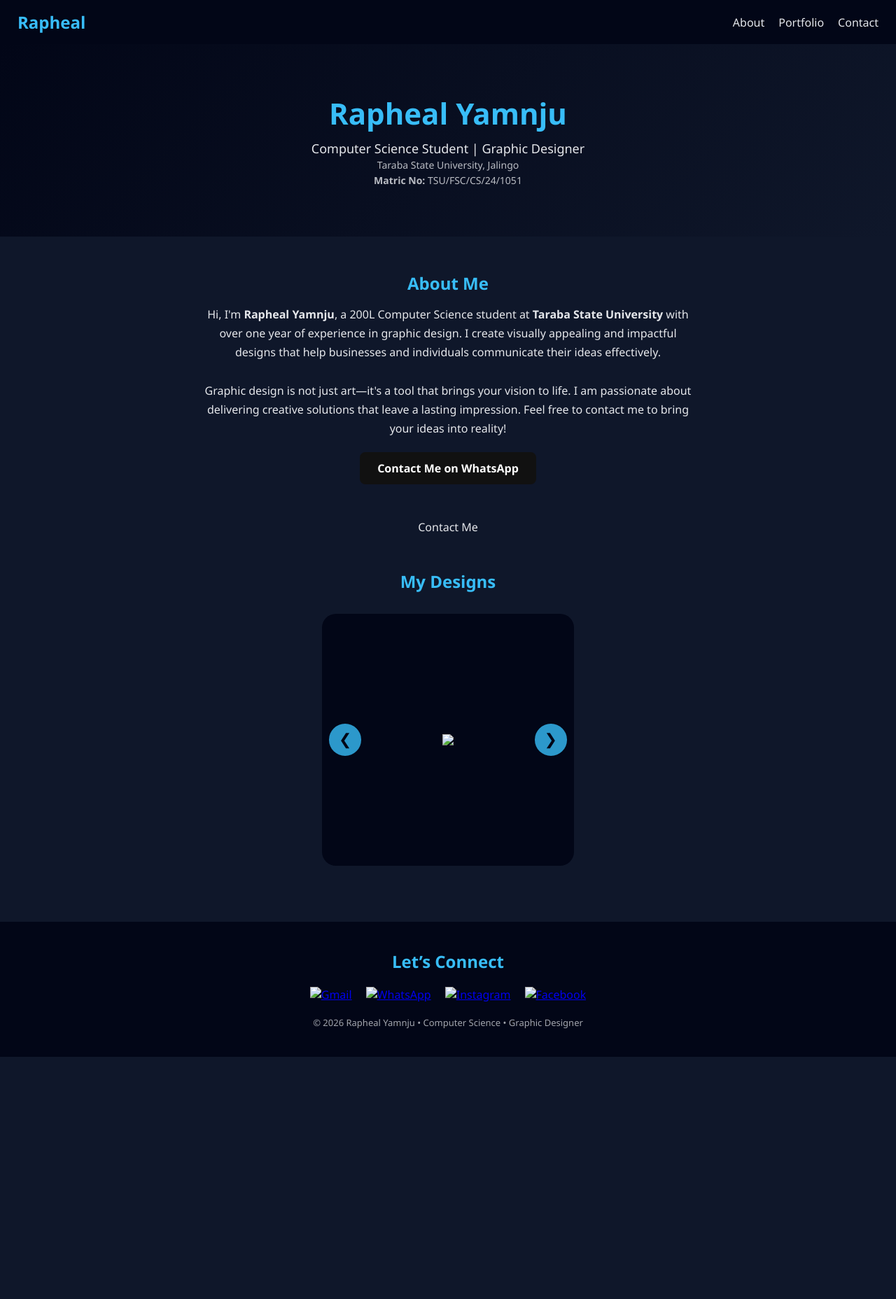
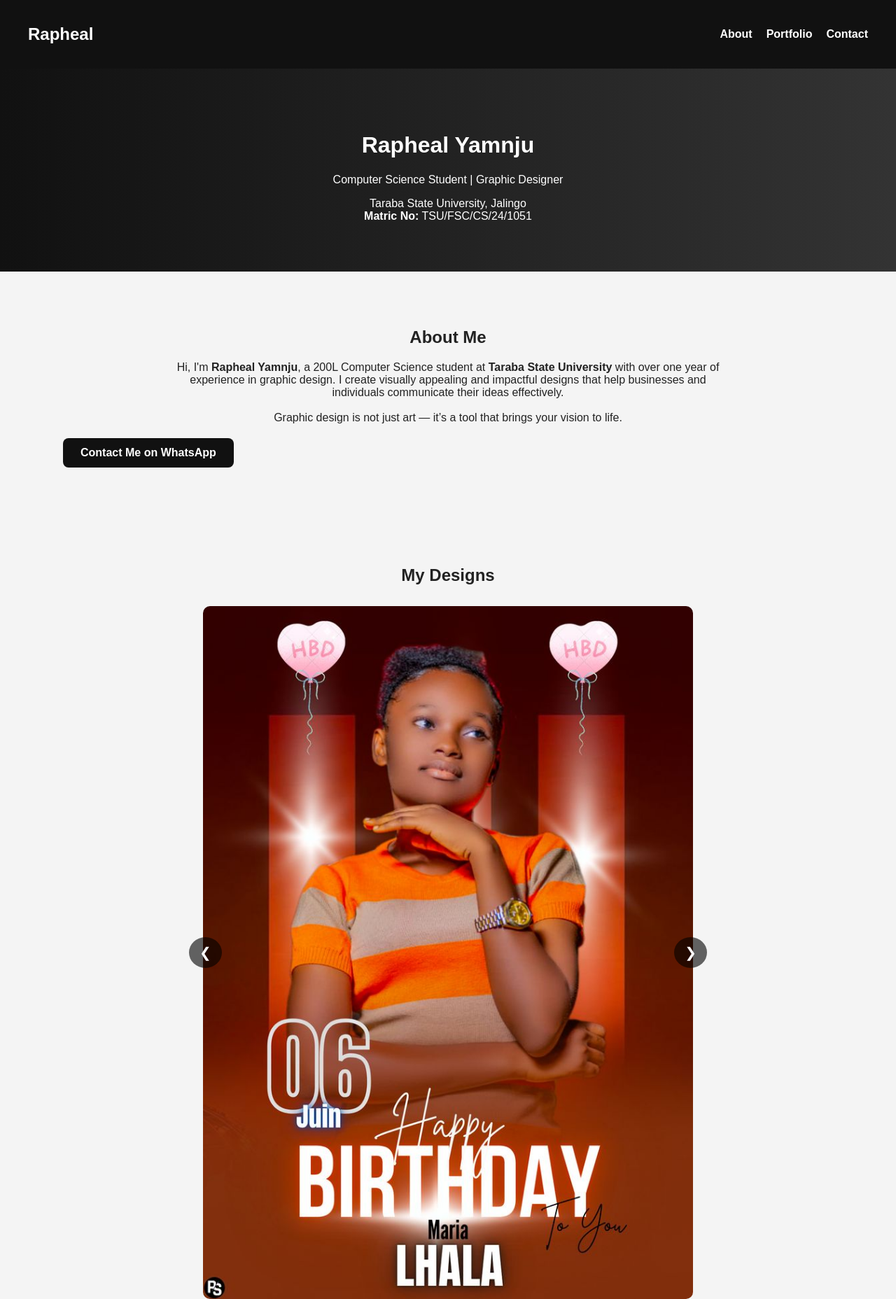
Before and after one commit to raphealphilip633-lang/Rapheal-, a plain HTML site: page index.html in a window 1280 px wide. Shown: the top 1856 px of the page at 70% size. Before the commit the page ends 1510 px from the top, so only its background shows below. Drawn offline with Linux system fonts and the light colour scheme.

Commit message:
Update index.html

```diff
--- a/index.html
+++ b/index.html
@@ -4,9 +4,57 @@
   <meta charset="UTF-8">
   <meta name="viewport" content="width=device-width, initial-scale=1.0">
   <title>Rapheal Yamnju | Computer Science & Graphic Designer</title>
-  <link rel="stylesheet" href="style.css">
+
   <style>
-    /* Button style for About section */
+    body {
+      margin: 0;
+      font-family: Arial, Helvetica, sans-serif;
+      background: #f4f4f4;
+      color: #222;
+    }
+
+    /* NAVBAR */
+    nav {
+      background: #111;
+      color: #fff;
+      padding: 15px 40px;
+      display: flex;
+      justify-content: space-between;
+      align-items: center;
+    }
+
+    nav ul {
+      list-style: none;
+      display: flex;
+      gap: 20px;
+    }
+
+    nav ul li a {
+      color: #fff;
+      text-decoration: none;
+      font-weight: bold;
+    }
+
+    /* HERO */
+    .hero {
+      background: linear-gradient(to right, #111, #333);
+      color: #fff;
+      text-align: center;
+      padding: 70px 20px;
+    }
+
+    section {
+      padding: 60px 30px;
+      max-width: 1100px;
+      margin: auto;
+    }
+
+    section h2 {
+      text-align: center;
+      margin-bottom: 20px;
+    }
+
+    /* BUTTON */
     .contact-button {
       display: inline-block;
       margin-top: 20px;
@@ -16,14 +64,73 @@
       font-weight: bold;
       text-decoration: none;
       border-radius: 8px;
-      transition: background-color 0.3s;
     }
 
     .contact-button:hover {
       background-color: #333;
     }
+
+    /* ABOUT */
+    .about p {
+      max-width: 800px;
+      margin: auto;
+      text-align: center;
+    }
+
+    /* PORTFOLIO */
+    .slider {
+      position: relative;
+      max-width: 700px;
+      margin: 30px auto;
+    }
+
+    .slide {
+      width: 100%;
+      display: none;
+      border-radius: 10px;
+    }
+
+    .slide.active {
+      display: block;
+    }
+
+    .arrow {
+      position: absolute;
+      top: 50%;
+      transform: translateY(-50%);
+      background: rgba(0,0,0,0.6);
+      color: #fff;
+      border: none;
+      padding: 10px 15px;
+      cursor: pointer;
+      border-radius: 50%;
+      font-size: 20px;
+    }
+
+    .arrow.left { left: -20px; }
+    .arrow.right { right: -20px; }
+
+    /* FOOTER */
+    footer {
+      background: #111;
+      color: #fff;
+      text-align: center;
+      padding: 40px 20px;
+    }
+
+    footer img {
+      width: 28px;
+      margin: 0 10px;
+    }
+
+    .copy {
+      margin-top: 15px;
+      font-size: 14px;
+      opacity: 0.8;
+    }
   </style>
 </head>
+
 <body>
 
   <!-- NAVBAR -->
@@ -44,7 +151,9 @@
       Taraba State University, Jalingo <br>
       <strong>Matric No:</strong> TSU/FSC/CS/24/1051
     </span>
-  </header><!-- ABOUT -->
+  </header>
+
+  <!-- ABOUT -->
   <section id="about" class="about">
     <h2>About Me</h2>
     <p>
@@ -53,80 +162,39 @@
       graphic design. I create visually appealing and impactful designs that help
       businesses and individuals communicate their ideas effectively.
       <br><br>
-    Graphic design is not just art—it's a tool that brings your vision to life.
-    I am passionate about delivering creative solutions that leave a lasting impression.
-    Feel free to contact me to bring your ideas into reality!
+      Graphic design is not just art — it’s a tool that brings your vision to life.
     </p>
-  <!-- WhatsApp Contact Button -->
+
     <a href="https://wa.me/2348088094035" class="contact-button" target="_blank">
       Contact Me on WhatsApp
     </a>
   </section>
 
-  <!
-    <a href="mailto:raphealphilip633@gmail.com" class="contact-button">Contact Me</a>
-  </section>
-
-  <!-- PORTFOLIO / SLIDER -->
-  <section id="portfolio" class="portfolio">
+  <!-- PORTFOLIO -->
+  <section id="portfolio">
     <h2>My Designs</h2>
 
     <div class="slider">
       <button class="arrow left" onclick="prevSlide()">&#10094;</button>
 
-      <img src="images/design1.jpg" class="slide active">
-      <img src="images/design2.jpg" class="slide">
-      <img src="images/design3.jpg" class="slide">
-      <img src="images/design4.jpg" class="slide">
-      <img src="images/design5.jpg" class="slide">
+      <!-- IMAGES ARE NOW OUTSIDE -->
+      <img src="design1.jpg" class="slide active">
+      <img src="design2.jpg" class="slide">
+      <img src="design3.jpg" class="slide">
+      <img src="design4.jpg" class="slide">
+      <img src="design5.jpg" class="slide">
 
       <button class="arrow right" onclick="nextSlide()">&#10095;</button>
     </div>
   </section>
 
-  <!-- CONTACT / FOOTER -->
+  <!-- FOOTER -->
   <footer id="contact">
     <h2>Let’s Connect</h2>
 
     <div class="socials">
-      <a href="mailto:raphealphilip633@gmail.com" target="_blank">
-        <img src="images/gmail.png" alt="Gmail">
+      <a href="mailto:raphealphilip633@gmail.com">
+        <img src="gmail.png" alt="Gmail">
       </a>
-      <a href="https://wa.me/234XXXXXXXXXX" target="_blank">
-        <img src="images/whatsapp.png" alt="WhatsApp">
-      </a>
-      <a href="https://instagram.com/raphaelphilip69" target="_blank">
-        <img src="images/instagram.png" alt="Instagram">
-      </a>
-      <a href="https://www.facebook.com/profile.php?id=61581124496286" target="_blank">
-        <img src="images/facebook.png" alt="Facebook">
-      </a>
-    </div>
-
-    <p class="copy">
-      © 2026 Rapheal Yamnju • Computer Science • Graphic Designer
-    </p>
-  </footer>
-
-  <script>
-    let currentSlide = 0;
-    const slides = document.querySelectorAll(".slide");
-
-    function showSlide(index) {
-      slides.forEach(slide => slide.classList.remove("active"));
-      slides[index].classList.add("active");
-    }
-
-    function nextSlide() {
-      currentSlide = (currentSlide + 1) % slides.length;
-      showSlide(currentSlide);
-    }
-
-    function prevSlide() {
-      currentSlide = (currentSlide - 1 + slides.length) % slides.length;
-      showSlide(currentSlide);
-    }
-  </script>
-
-</body>
-</html>
+      <a href="https://wa.me/2348088094035">
+        <img src="wh
```
Lines whose indentation alone changed are shown as unchanged.
